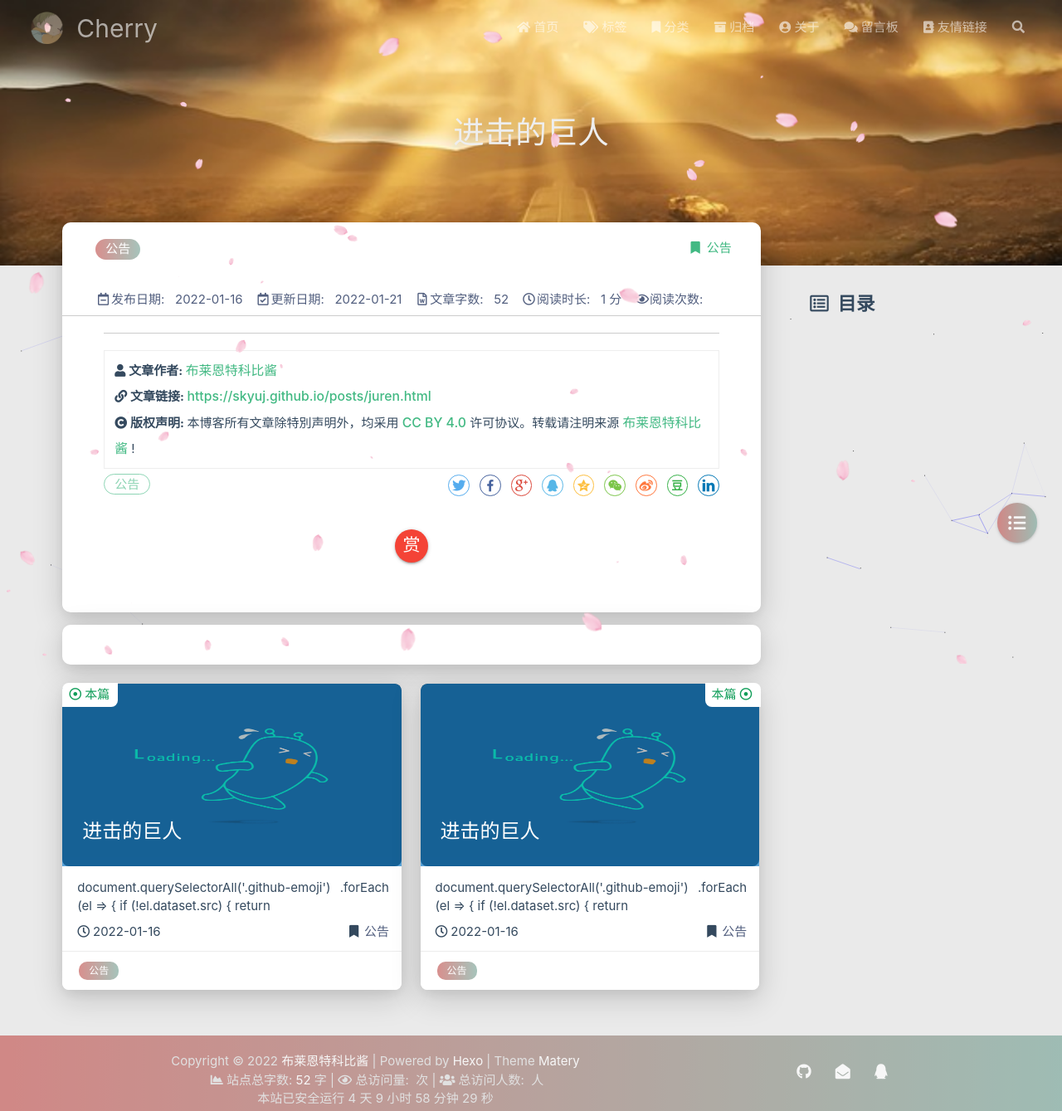
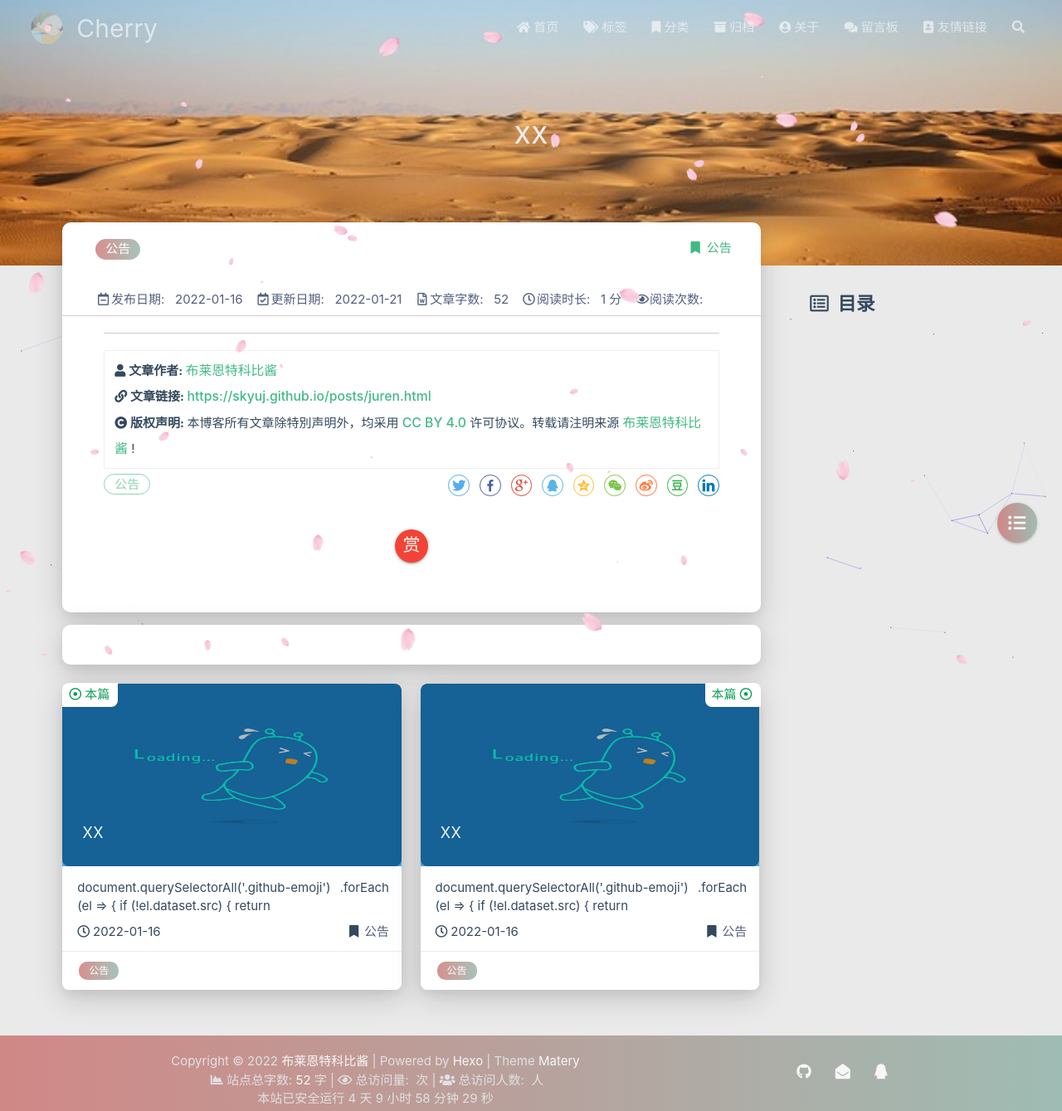
Before and after one commit to zyjaa/skyuj.github.io, a plain HTML site: page posts/juren.html in a window 1280 px wide. Shown: the top 1339 px of the page at 83% size. Drawn offline with nearby package versions, Linux system fonts and the light colour scheme; some packages are replaced by stand-ins of ours; animation ran at ten frames a second; a script that the page names is missing.

Commit message:
Site updated: 2022-01-21 14:28:23

```diff
--- a/atom.xml
+++ b/atom.xml
@@ -6,7 +6,7 @@
   <link href="/atom.xml" rel="self"/>
 
   <link href="https://skyuj.github.io/"/>
-  <updated>2022-01-21T02:15:08.252Z</updated>
+  <updated>2022-01-21T06:27:41.455Z</updated>
   <id>https://skyuj.github.io/</id>
 
   <author>
@@ -17,11 +17,11 @@
   <generator uri="https://hexo.io/">Hexo</generator>
 
   <entry>
-    <title>进击的巨人</title>
+    <title>xx</title>
     <link href="https://skyuj.github.io/posts/juren.html"/>
     <id>https://skyuj.github.io/posts/juren.html</id>
     <published>2022-01-16T12:52:20.000Z</published>
-    <updated>2022-01-21T02:15:08.252Z</updated>
+    <updated>2022-01-21T06:27:41.455Z</updated>
 
     <summary type="html">
 
--- a/posts/juren.html
+++ b/posts/juren.html
@@ -4,7 +4,7 @@
 
 <head>
     <meta charset="utf-8">
-    <meta name="keywords" content="进击的巨人, Cherry">
+    <meta name="keywords" content="xx, Cherry">
     <meta name="description" content="
         document.querySelectorAll(&#39;.github-emoji&#39;)
           .forEach(el =&gt; {
@@ -16,7 +16,7 @@
     <meta name="format-detection" content="telephone=no">
     <meta name="apple-mobile-web-app-capable" content="yes">
     <meta name="apple-mobile-web-app-status-bar-style" content="black-translucent">
-    <title>进击的巨人 | Cherry</title>
+    <title>xx | Cherry</title>
     <link rel="icon" type="image/png" href="/medias/favicon.png">
 
     <link rel="stylesheet" type="text/css" href="/libs/awesome/css/all.css">
@@ -321,12 +321,12 @@
 
 
 
-<div class="bg-cover pd-header post-cover" style="background-image: url('/medias/featureimages/22.jpg')">
+<div class="bg-cover pd-header post-cover" style="background-image: url('/medias/featureimages/0.jpg')">
     <div class="container" style="right: 0px;left: 0px;">
         <div class="row">
             <div class="col s12 m12 l12">
                 <div class="brand">
-                    <h1 class="description center-align post-title">进击的巨人</h1>
+                    <h1 class="description center-align post-title">xx</h1>
                 </div>
             </div>
         </div>
@@ -784,9 +784,9 @@
                     <div class="card-image">
 
 
-                        <img src="/images/loading.gif" data-original="/medias/featureimages/22.jpg" class="responsive-img" alt="进击的巨人">
+                        <img src="/images/loading.gif" data-original="/medias/featureimages/0.jpg" class="responsive-img" alt="xx">
 
-                        <span class="card-title">进击的巨人</span>
+                        <span class="card-title">xx</span>
                     </div>
                 </a>
                 <div class="card-content article-content">
@@ -837,9 +837,9 @@
                     <div class="card-image">
 
 
-                        <img src="/images/loading.gif" data-original="/medias/featureimages/22.jpg" class="responsive-img" alt="进击的巨人">
+                        <img src="/images/loading.gif" data-original="/medias/featureimages/0.jpg" class="responsive-img" alt="xx">
 
-                        <span class="card-title">进击的巨人</span>
+                        <span class="card-title">xx</span>
                     </div>
                 </a>
                 <div class="card-content article-content">
--- a/search.xml
+++ b/search.xml
@@ -4,7 +4,7 @@
 
 
     <entry>
-      <title>进击的巨人</title>
+      <title>xx</title>
       <link href="/posts/juren.html"/>
       <url>/posts/juren.html</url>
 
```
Also changed, not shown: archives/2022/01/index.html (+2 -2 lines), archives/2022/index.html (+2 -2 lines), archives/index.html (+2 -2 lines), categories/公告/index.html (+2 -2 lines), index.html (+2 -2 lines), tags/公告/index.html (+2 -2 lines).
